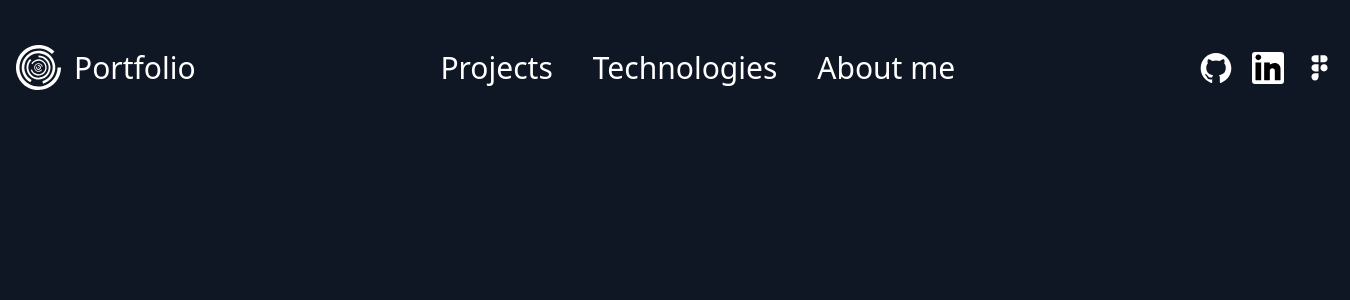
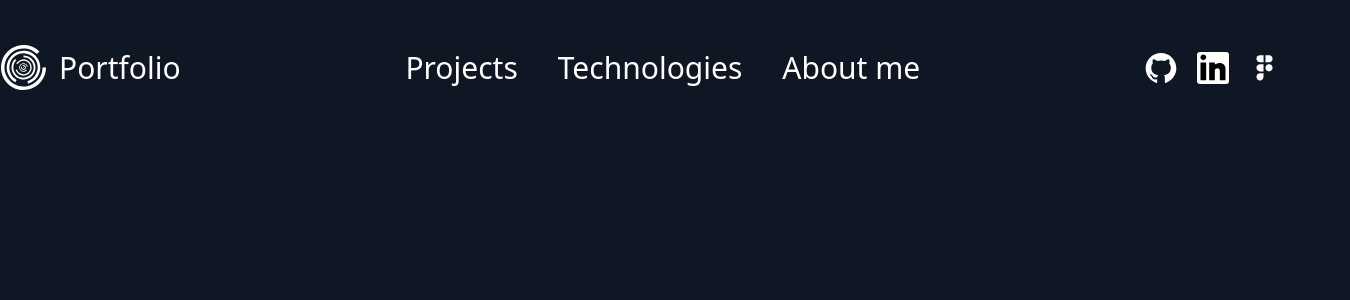
Before and after one commit to Muslima-coder/8-dars.vite, a React (Vite) app: page / in a window 1280 px wide. Shown: the top 300 px of the page, 1350 px wide, since content can reach past the window. Built offline with nearby package versions, Linux system fonts and the light colour scheme.

Commit message:
update commit

```diff
--- a/src/modules/Header.jsx
+++ b/src/modules/Header.jsx
@@ -6,7 +6,7 @@ function Header(){
   const navList = ["Projects", "Technologies", "About me"]
       return(
         <header>
-            <div className="containers">
+            <div className="sm:containers">
              <div className=" py-[44px] flex justify-between items-center">
                <a className="flex gap-[12px] items-center" href="/">
                  <img src={Logo} alt="site logo" width={47} height={47}/>
```
